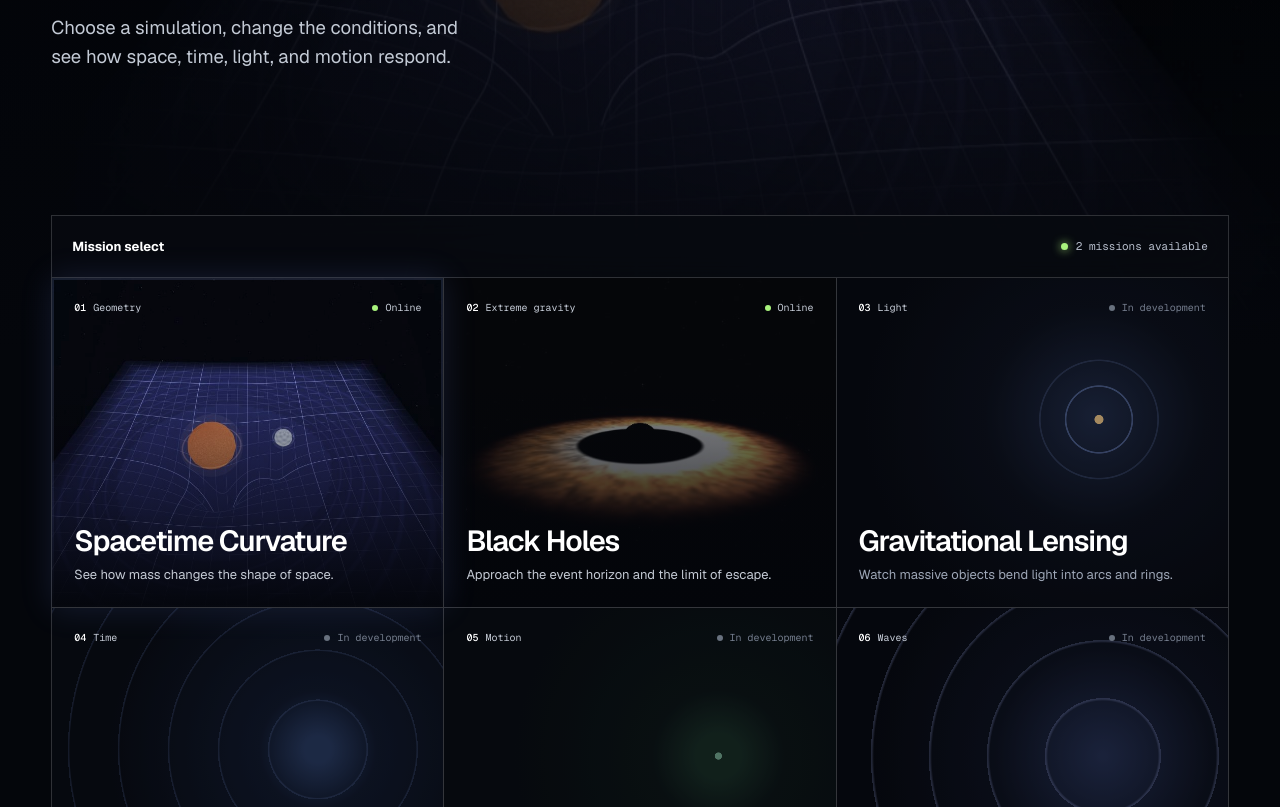
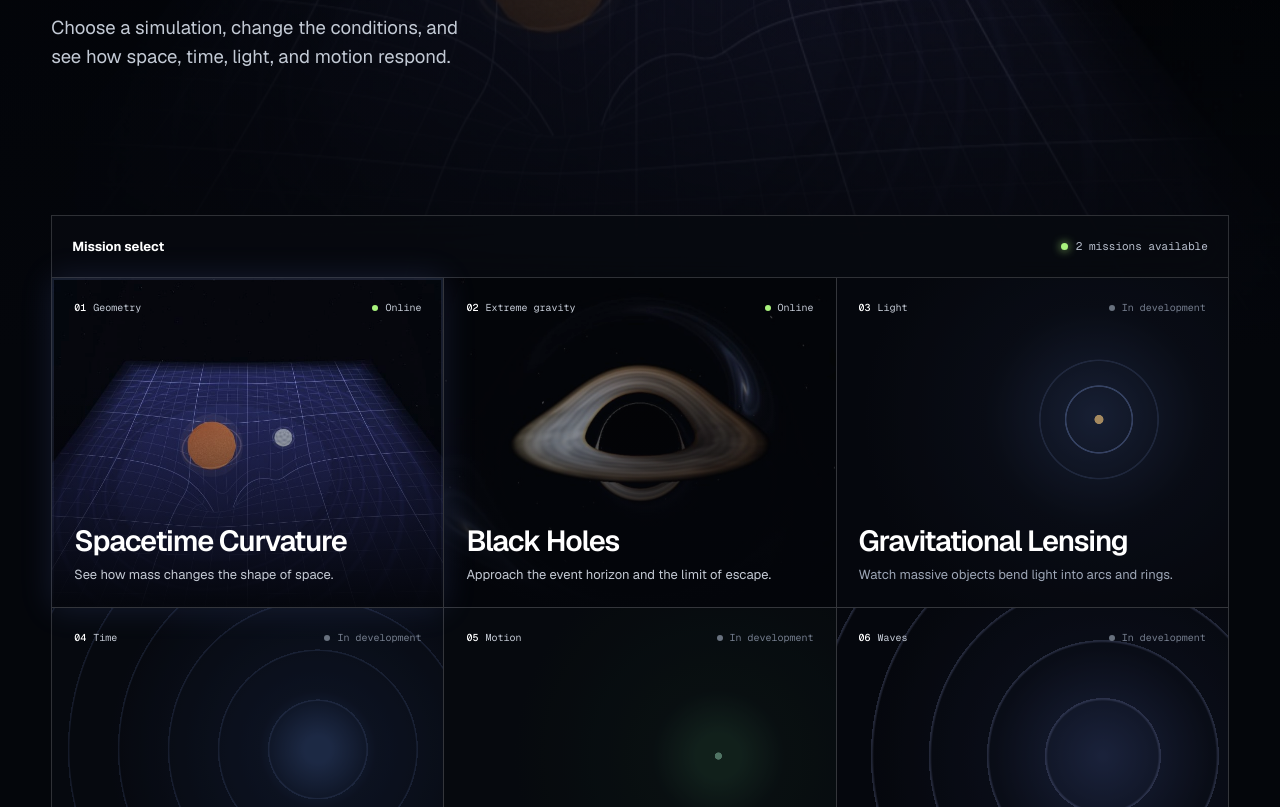
Before and after one commit to stephenw310/general-relativity-playground, a Next.js app: page / in a window 1280 px wide. Shown: the part 417-1224 px from the top of the page. Built offline with nearby package versions, Linux system fonts and the light colour scheme.

Commit message:
Update black hole homepage preview

```diff
--- a/src/app/globals.css
+++ b/src/app/globals.css
@@ -75,7 +75,7 @@ a {
 }
 
 .landing-hero-slide.is-black-hole > img {
-  filter: saturate(0.9) brightness(0.62);
+  filter: saturate(1) brightness(0.88);
 }
 
 @keyframes landing-drift {
@@ -406,6 +406,11 @@ a {
   filter: saturate(1.08) brightness(1.16);
 }
 
+.landing-mission[data-mission="black-hole"] > img {
+  opacity: 0.76;
+  filter: saturate(1.04) brightness(1.15);
+}
+
 .landing-mission.is-live:hover > img,
 .landing-mission.is-live:focus-visible > img {
   opacity: 0.68;
@@ -415,6 +420,11 @@ a {
 .landing-mission[data-mission="spacetime"].is-live:hover > img,
 .landing-mission[data-mission="spacetime"].is-live:focus-visible > img {
   opacity: 0.94;
+}
+
+.landing-mission[data-mission="black-hole"].is-live:hover > img,
+.landing-mission[data-mission="black-hole"].is-live:focus-visible > img {
+  opacity: 0.9;
 }
 
 .landing-mission.is-live::after {
```
Also changed, not shown: public/black-hole-preview.jpg.
